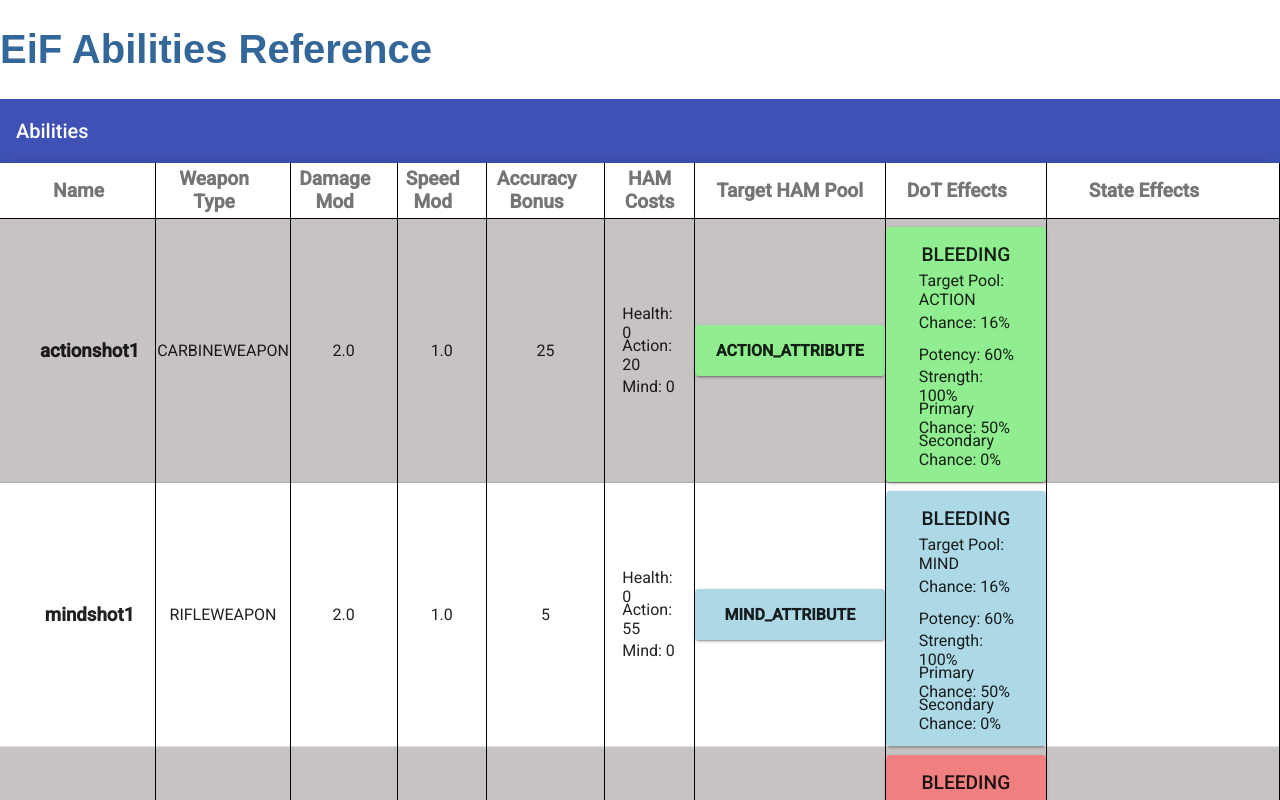
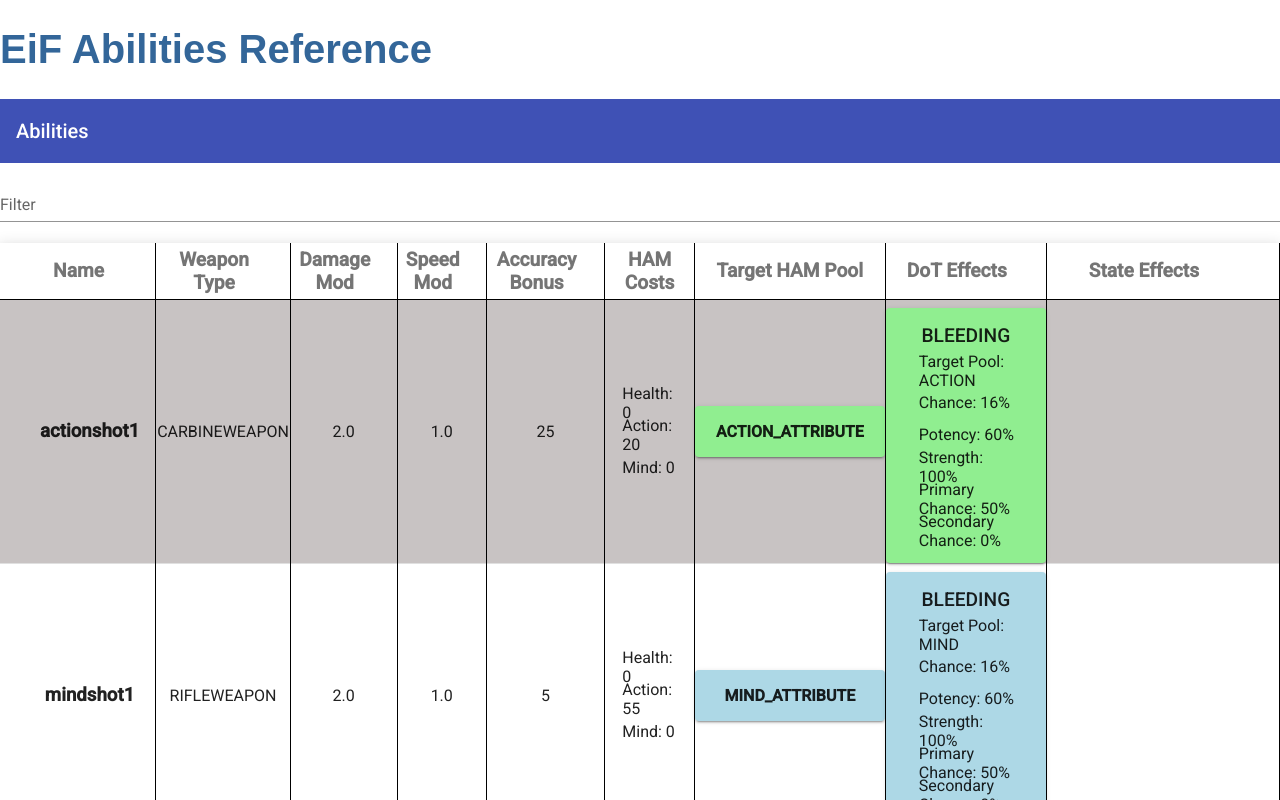
Before and after one commit to acdevlin/eif-abilities, an Angular app: page / in a window 1280 px wide. Shown: the top 800 px of the page. Built offline with nearby package versions, Linux system fonts and the light colour scheme.

Commit message:
Add crappy default Angular table filter
As per https://material.angular.io/components/table/examples#table-filtering

```diff
--- a/src/app/abilities/abilities.component.css
+++ b/src/app/abilities/abilities.component.css
@@ -53,6 +53,11 @@ table {
   font-size: larger;
 }
 
+.mat-form-field {
+  font-size: 16px;
+  width: 100%;
+}
+
 /* Center text in column header elements */
 ::ng-deep .mat-sort-header-container {
   display:flex;
--- a/src/app/abilities/abilities.component.html
+++ b/src/app/abilities/abilities.component.html
@@ -2,6 +2,11 @@
   <mat-toolbar color="primary">
     <span>Abilities</span>
   </mat-toolbar>
+
+  <mat-form-field appearance="standard">
+    <mat-label>Filter</mat-label>
+    <input matInput (keyup)="applyFilter($event)" placeholder="Ex. sprayshot" #input>
+  </mat-form-field>
 
   <table mat-table class="mat-elevation-z8" [dataSource]="dataSource" matSort>
 
@@ -107,6 +112,11 @@
 
     <tr mat-header-row *matHeaderRowDef="displayedColumns"></tr>
     <tr mat-row *matRowDef="let row; let even = even; columns: displayedColumns;" [ngClass]="{gray: even}"></tr>
+
+    <!-- Row shown when there is no matching data. -->
+    <tr class="mat-row" *matNoDataRow>
+      <td class="mat-cell" colspan="4">No data matching the filter "{{input.value}}"</td>
+    </tr>
   </table>
 
 </div>
--- a/src/app/abilities/abilities.component.ts
+++ b/src/app/abilities/abilities.component.ts
@@ -1,6 +1,7 @@
-import { Component, AfterViewInit, OnInit, ViewChild} from '@angular/core';
-import {MatSort, Sort} from '@angular/material/sort';
-import {MatTableDataSource} from '@angular/material/table';
+import { Component, AfterViewInit, OnInit, ViewChild } from '@angular/core';
+import { MatSort, Sort } from '@angular/material/sort';
+import { MatTableDataSource } from '@angular/material/table';
+
 import actionShot1 from '../../assets/actionShot1.json';
 import disarmingShot from '../../assets/disarmingShot1.json';
 import knockdownFire from '../../assets/knockdownFire.json';
@@ -29,6 +30,11 @@ export class AbilitiesComponent implements AfterViewInit {
 
   ngAfterViewInit() {
     this.dataSource.sort = this.sort;
+  }
+
+  applyFilter(event: Event) {
+    const filterValue = (event.target as HTMLInputElement).value;
+    this.dataSource.filter = filterValue.trim().toLowerCase();
   }
 
   public getTargetPoolColor(targetAttribute :string) {
```
Also changed, not shown: src/app/app.module.ts (+6 -2 lines).
